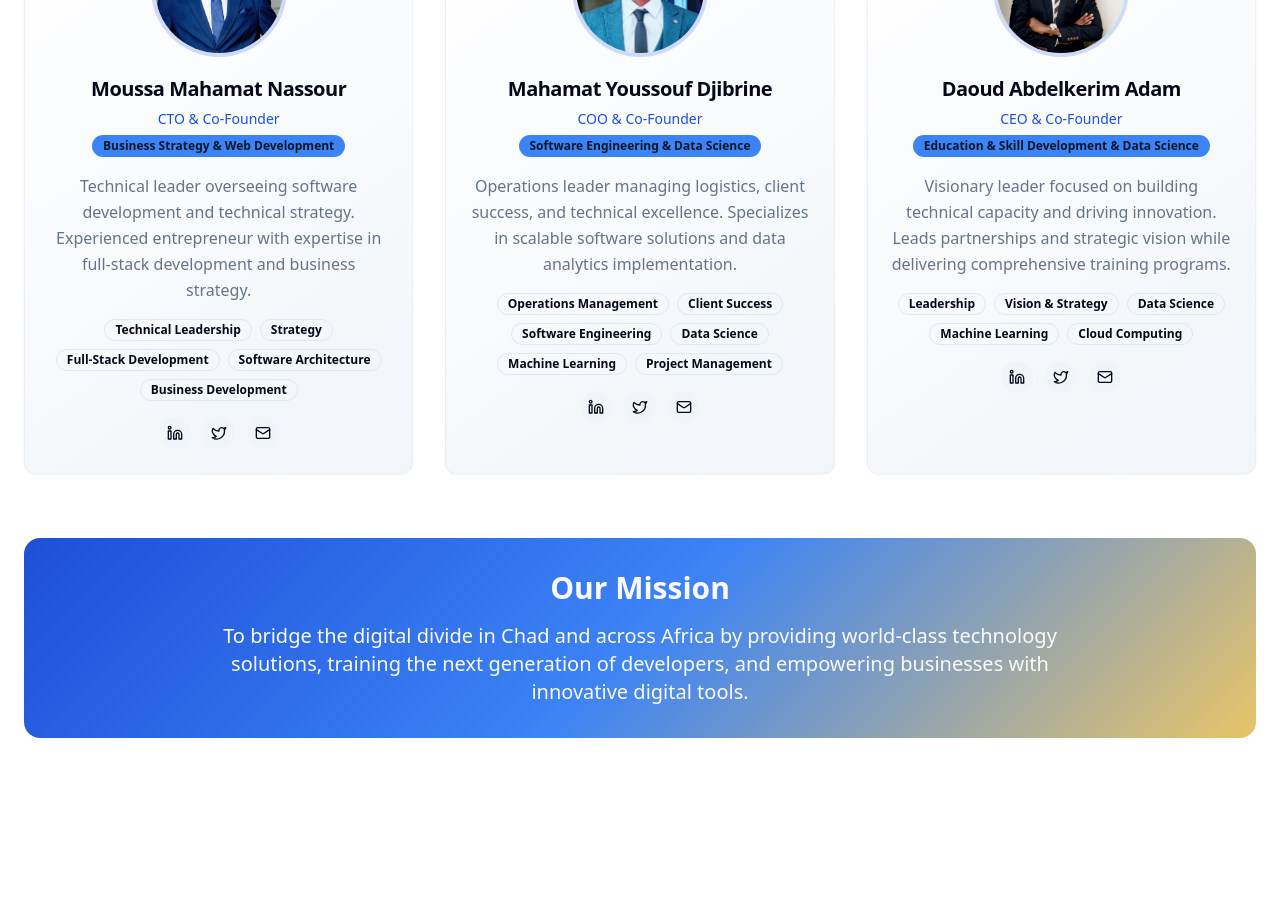
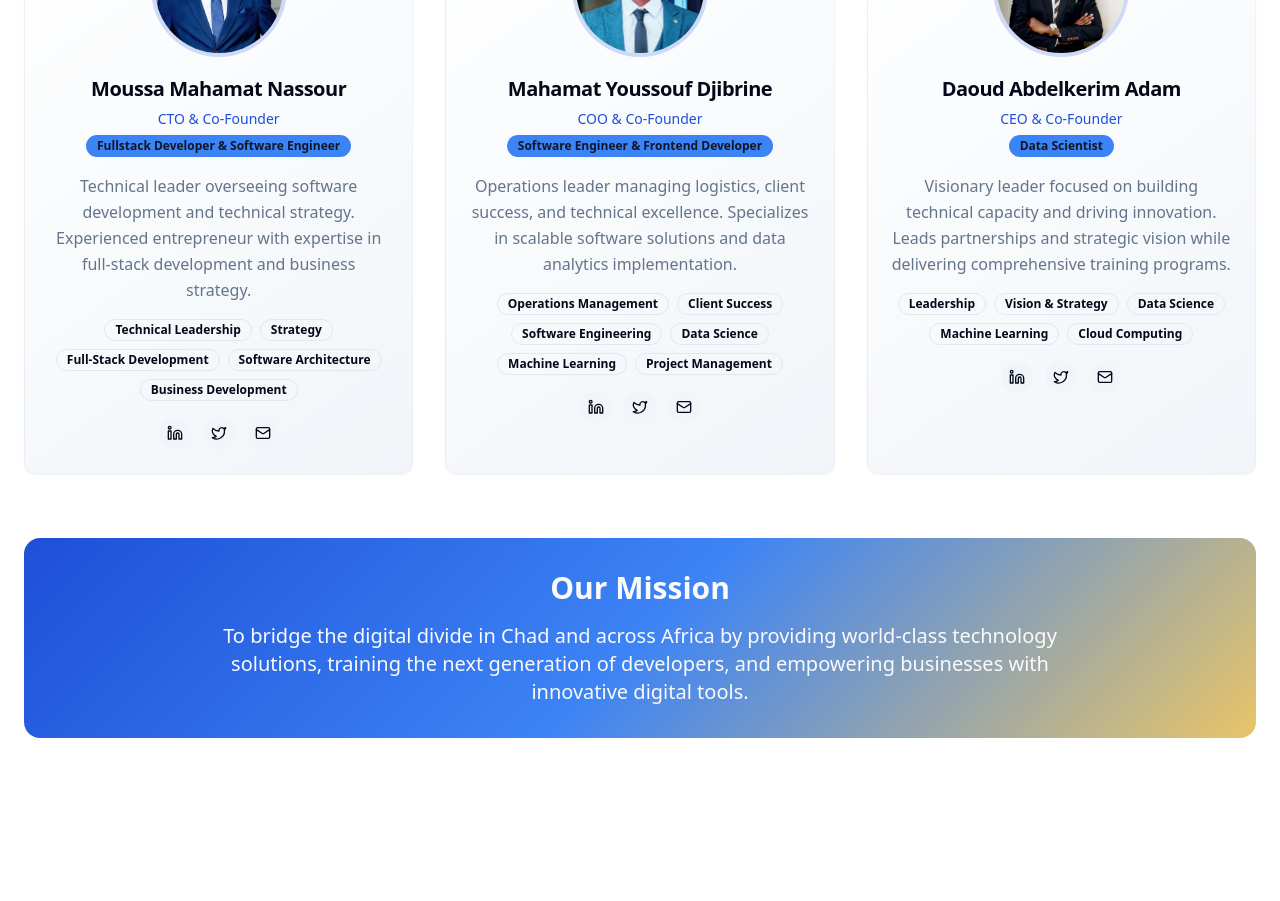
Before and after one commit to MahamadYoussoufDjibrine/chadnova, a React (Vite) app: page / in a window 1280 px wide. Shown: the part 2320-3221 px from the top of the page. Built offline with nearby package versions, Linux system fonts and the light colour scheme.

Commit message:
Update founder expertise
Update the expertise and roles for CTO, COO, and CEO to reflect their specific skills. CTO is now a Fullstack Developer & Software Engineer, COO is a Software Engineer & Frontend Developer, and CEO is a Data Scientist.

```diff
--- a/src/components/About.tsx
+++ b/src/components/About.tsx
@@ -7,7 +7,7 @@ export const About = () => {
     {
       name: "Moussa Mahamat Nassour",
       role: "CTO & Co-Founder",
-      expertise: "Business Strategy & Web Development",
+      expertise: "Fullstack Developer & Software Engineer",
       background: "Technical leader overseeing software development and technical strategy. Experienced entrepreneur with expertise in full-stack development and business strategy.",
       skills: ["Technical Leadership", "Strategy", "Full-Stack Development", "Software Architecture", "Business Development"],
       image: "/lovable-uploads/a983fb6d-b643-4283-8571-f3b1a788b567.png"
@@ -15,7 +15,7 @@ export const About = () => {
     {
       name: "Mahamat Youssouf Djibrine",
       role: "COO & Co-Founder",
-      expertise: "Software Engineering & Data Science",
+      expertise: "Software Engineer & Frontend Developer",
       background: "Operations leader managing logistics, client success, and technical excellence. Specializes in scalable software solutions and data analytics implementation.",
       skills: ["Operations Management", "Client Success", "Software Engineering", "Data Science", "Machine Learning", "Project Management"],
       image: "/lovable-uploads/41dc9b8c-498c-4cd5-850b-f5b13e945ada.png"
@@ -23,7 +23,7 @@ export const About = () => {
     {
       name: "Daoud Abdelkerim Adam",
       role: "CEO & Co-Founder",
-      expertise: "Education & Skill Development & Data Science",
+      expertise: "Data Scientist",
       background: "Visionary leader focused on building technical capacity and driving innovation. Leads partnerships and strategic vision while delivering comprehensive training programs.",
       skills: ["Leadership", "Vision & Strategy", "Data Science", "Machine Learning", "Cloud Computing"],
       image: "/lovable-uploads/dd097fc8-28df-466b-8137-013a251941fd.png"
```
